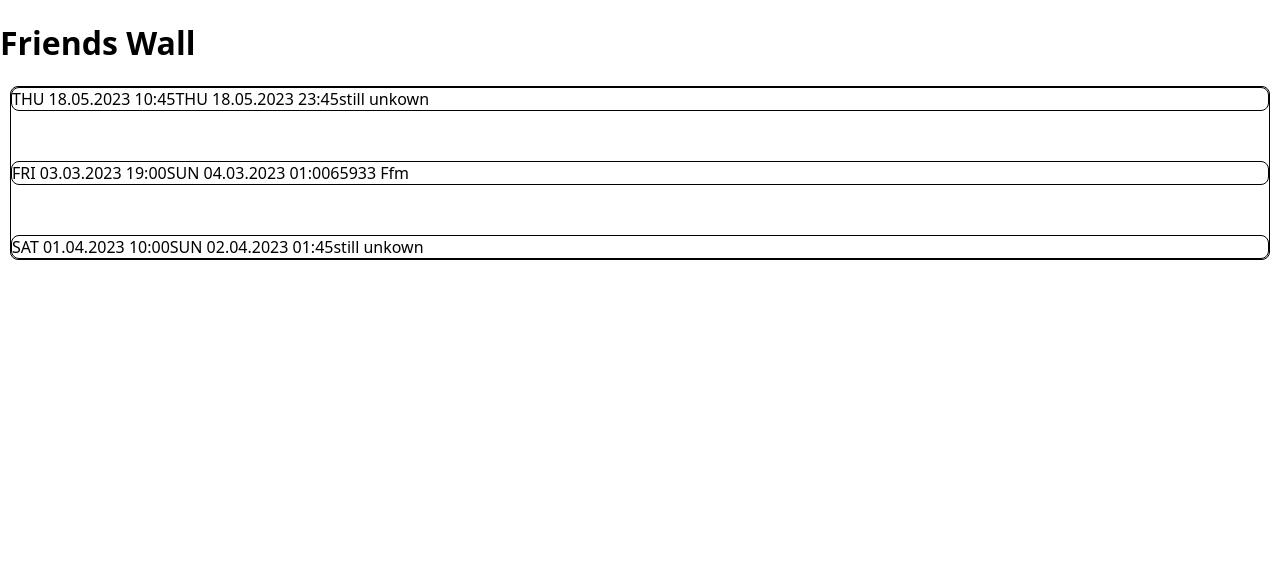
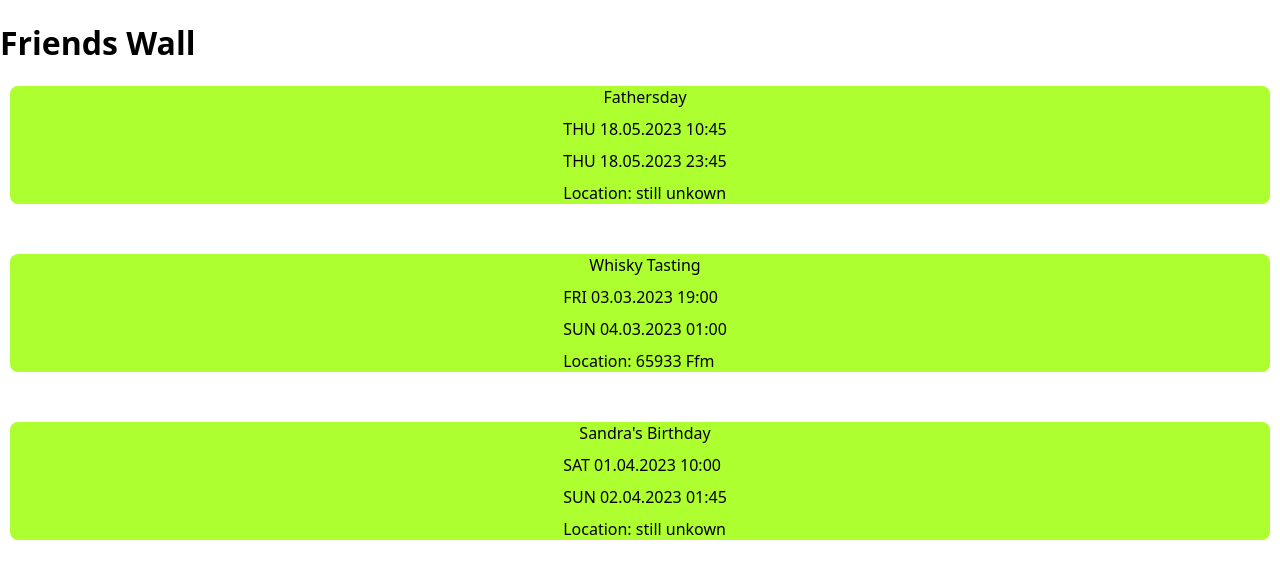
Before and after one commit to HosseinKrouna/capstone-project, a Next.js app: page / in a window 1280 px wide. Shown: the top 578 px of the page. Built offline with nearby package versions, Linux system fonts and the light colour scheme.

Commit message:
add card-list

```diff
--- a/components/Card.js
+++ b/components/Card.js
@@ -7,14 +7,17 @@ function Card() {
   return (
     <>
       <StyledWrapper>
-        {cards.map(({ id, start_time, end_time, location }) => (
+        {cards.map(({ id, title, start_time, end_time, location }) => (
           <StyledList key={id}>
             {
-              <StyledDiv>
-                {start_time}
-                {end_time}
-                {location}
-              </StyledDiv>
+              <StyledContainer>
+                <StyledTitle>
+                  <div>{title}</div>
+                </StyledTitle>
+                <div>{start_time}</div>
+                <div>{end_time}</div>
+                <div>Location: {location}</div>
+              </StyledContainer>
             }
           </StyledList>
         ))}
@@ -25,24 +28,35 @@ function Card() {
 
 export default Card;
 
-const StyledDiv = styled.div`
+const StyledTitle = styled.div`
   display: flex;
-  justify-content: space-between;
+  justify-content: center;
+`;
+
+const StyledContainer = styled.div`
+  flex-direction: column;
+  display: flex;
+  gap: 10px;
+  /* align-content: space-between; */
 `;
 
 const StyledList = styled.li`
   display: flex;
-  border: 1px solid;
+  /* border: 1px solid; */
   border-radius: 8px;
-  /* justify-content: space-between; */
+  padding-left: 10px;
+  background-color: greenyellow;
+
+  justify-content: center;
 `;
 const StyledWrapper = styled.ul`
+  /* justify-content: space-between; */
   display: flex;
   flex-direction: column;
   margin: 10px;
   gap: 50px;
   list-style: none;
   padding: 0;
-  border: 1px solid;
+  /* border: 1px solid; */
   border-radius: 8px;
 `;
```
